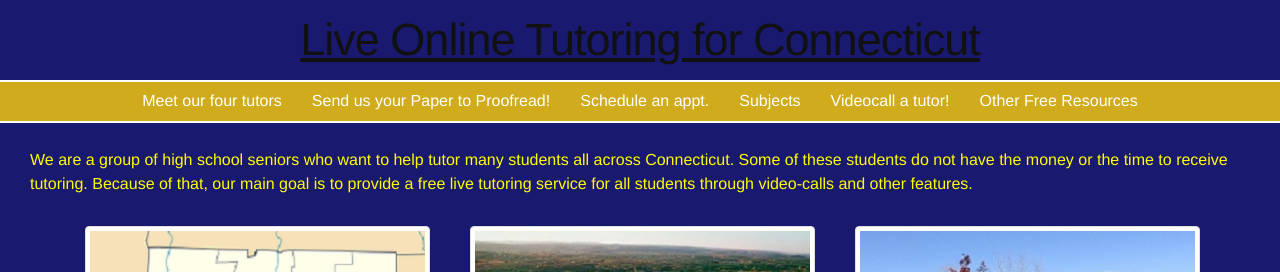
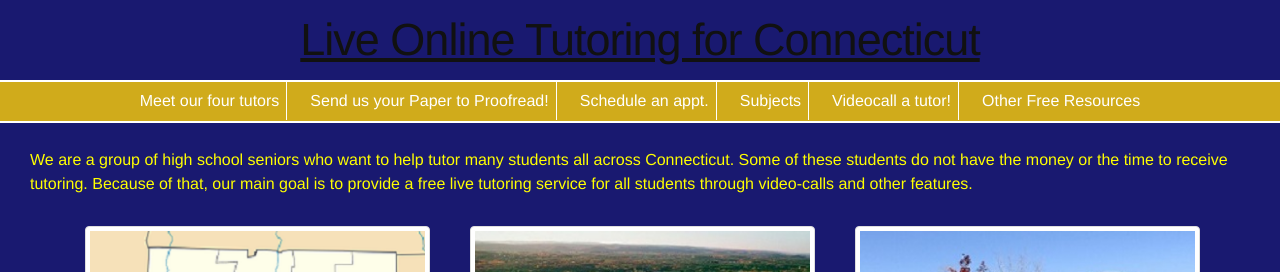
Before and after one commit to pepe454/pepe454.github.io, a Jekyll site: the page built from index.html, in a window 1280 px wide. Shown: the top 272 px of the page. Built offline with Jekyll 4.4.1, drawn with Linux system fonts in a browser that asks for light colours; the list of posts is cut into pages by our own code.

Commit message:
Update _layout.scss

```diff
--- a/_sass/_layout.scss
+++ b/_sass/_layout.scss
@@ -45,6 +45,10 @@
         display: inline-block;
         margin-left: 8px;
         margin-right: 8px;
+        border-right: 1px solid white;
+        &:last-child{
+          border: 0;
+        }
         padding: 7px;
         font-size: 16px;
         color: white;
```
